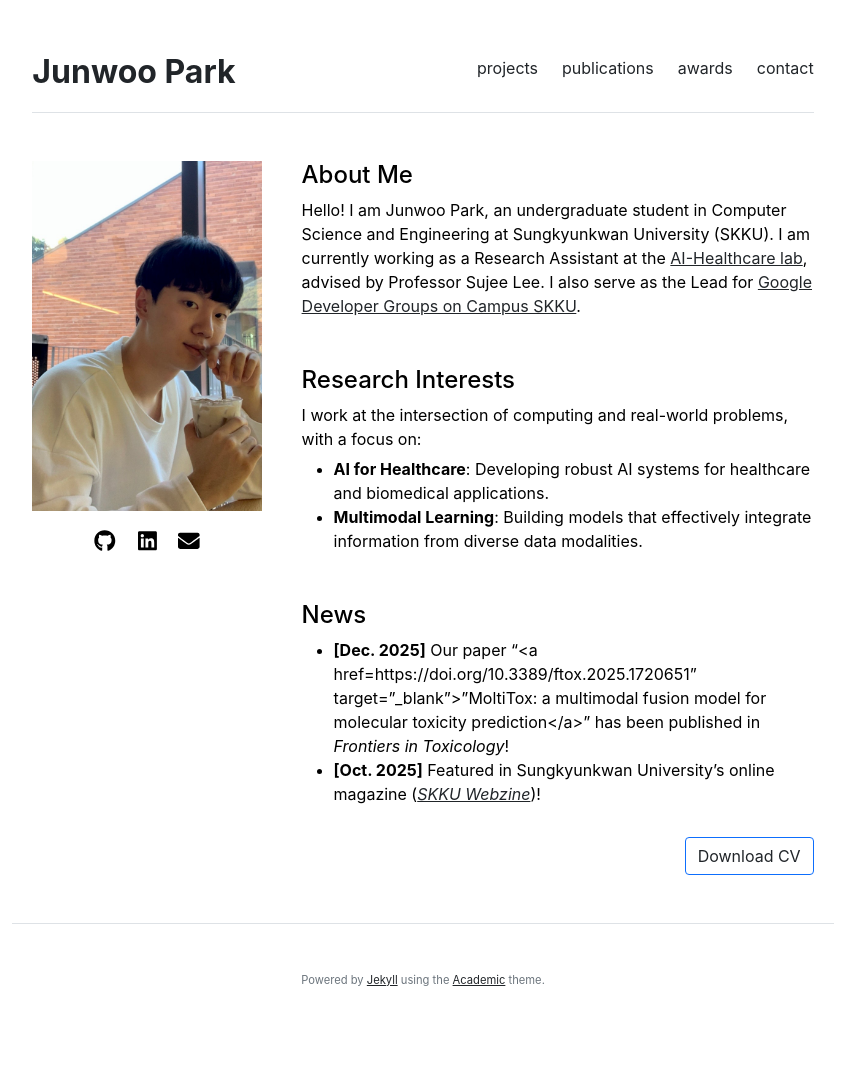
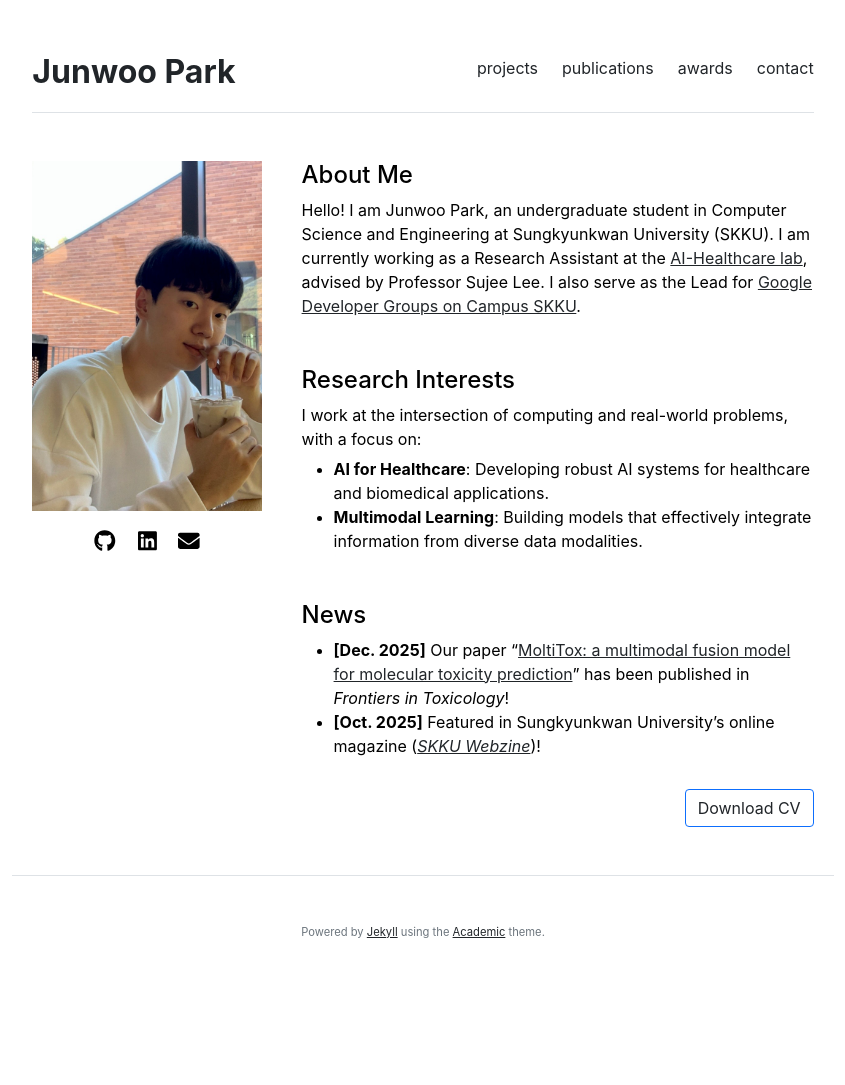
Before and after one commit to junwoop0/junwoop0.github.io, a Jekyll site: the page built from index.md, in a window 1280 px wide. Shown: the whole page, without its empty margins (217-1062 px from the left). Built offline with Jekyll 4.4.1, drawn with Linux system fonts in a browser that asks for light colours; after the commit the page ends 1037 px from its top, so only the background shows below that.

Commit message:
update profile

```diff
--- a/index.md
+++ b/index.md
@@ -17,5 +17,5 @@ I work at the intersection of computing and real-world problems, with a focus on
 
 ## News
 
-- **[Dec. 2025]** Our paper "<a href=https://doi.org/10.3389/ftox.2025.1720651" target="_blank">"MoltiTox: a multimodal fusion model for molecular toxicity prediction</a>" has been published in *Frontiers in Toxicology*!
+- **[Dec. 2025]** Our paper "<a href="https://doi.org/10.3389/ftox.2025.1720651" target="_blank">MoltiTox: a multimodal fusion model for molecular toxicity prediction</a>" has been published in *Frontiers in Toxicology*!
 - **[Oct. 2025]** Featured in Sungkyunkwan University's online magazine (<a href="https://webzine.skku.edu/skkuzine/section/people01.do?mode=list&articleNo=130314" target="_blank">*SKKU Webzine*</a>)!
```
